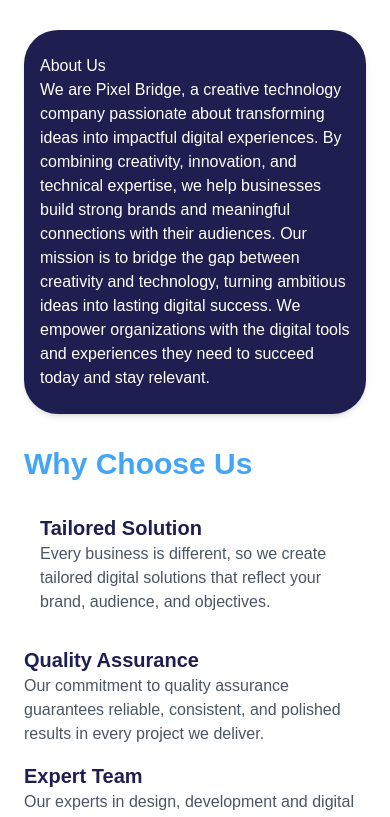
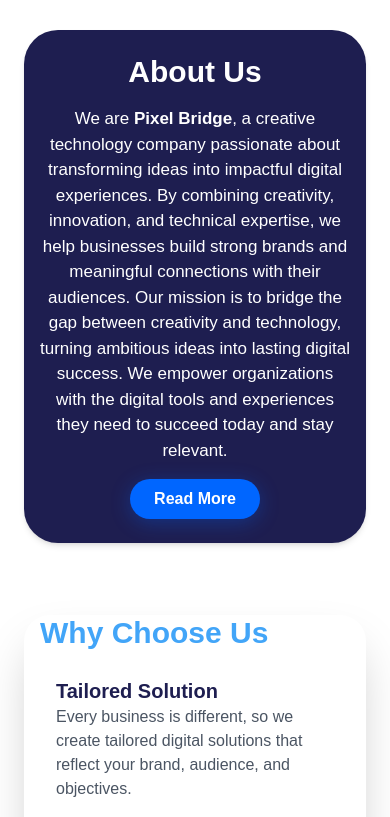
Before and after one commit to Pixel-Bridge-Team/Pixel-Bridge, a Next.js app in the folder pixel-bridge/: page / in a window 390 px wide. Shown: the part 1299-2116 px from the top of the page. Built offline with nearby package versions, Linux system fonts and the light colour scheme.

Commit message:
style: make about section responsive

```diff
--- a/pixel-bridge/src/app/page.tsx
+++ b/pixel-bridge/src/app/page.tsx
@@ -150,43 +150,62 @@
       <section
         className="flex
       flex-col
-      md:flex-row
       lg:flex-row
       items-center
+      lg:items-start
       justify-center
       py-12 px-6
-      md:px-12 gap-8"
+      md:px-12 gap-18 lg:gap-0"
       >
         {/*about image div*/}
-        <div className="relative w-full lg:w-[30%]">
+        <div className="relative w-full lg:w-[37%] flex flex-col items-center">
           <Image
             src="/about-image.png"
             alt="About Image"
             width={450}
             height={618}
-            className="rounded-[29px] border border-black"
+            className="rounded-[29px] border border-black w-full h-auto object-cover"
           />
         </div>
-        <div className="relative w-full lg:w-[25%] bg-[#1e1e50] text-white rounded-[34px] py-6 px-4 md:py-8 md:px-6 shadow-md">
-          <h1>About Us</h1>
-          <p>
-            We are <span>Pixel Bridge</span>, a creative technology company
-            passionate about transforming ideas into impactful digital
-            experiences. By combining creativity, innovation, and technical
-            expertise, we help businesses build strong brands and meaningful
-            connections with their audiences. Our mission is to bridge the gap
-            between creativity and technology, turning ambitious ideas into
-            lasting digital success. We empower organizations with the digital
-            tools and experiences they need to succeed today and stay relevant.
+        <div
+          className="relative
+         -mt-10 z-10 w-full lg:min-h-163
+          lg:w-[23%] bg-[#1e1e50] text-center
+           text-white rounded-[34px] items-center
+            py-6 px-4 md:py-8 md:px-6 shadow-md"
+        >
+          <h1 className="font-semibold text-3xl mb-4">About Us</h1>
+          <p className="font-medium text-[17px]">
+            We are <span className="font-bold">Pixel Bridge</span>, a creative
+            technology company passionate about transforming ideas into
+            impactful digital experiences. By combining creativity, innovation,
+            and technical expertise, we help businesses build strong brands and
+            meaningful connections with their audiences. Our mission is to
+            bridge the gap between creativity and technology, turning ambitious
+            ideas into lasting digital success. We empower organizations with
+            the digital tools and experiences they need to succeed today and
+            stay relevant.
           </p>
+          <button
+            className="bg-[#0066FF] text-white
+          py-2 px-6 rounded-full font-semibold
+           hover:bg-[#0052CC] transition-colors
+           mt-4"
+            style={{ boxShadow: "0px 4px 20px rgba(0, 102, 255, 0.3)" }}
+          >
+            Read More
+          </button>
         </div>
 
         {/*Why choose us div*/}
-        <div className="relative  w-full  lg:w-[45%] space-y-4">
+        <div
+          className="relative  w-full  rounded-[26px] lg:min-h-154
+            lg:w-[45%] space-y-4 lg:py-10 lg:px-4 px-4  shadow-2xl"
+        >
           <h2 className="text-[#42A5F8] font-semibold text-3xl">
             Why Choose Us
           </h2>
-          <div className="p-4">
+          <div className="px-4 py-2.5">
             <h3 className="text-[#1e1e50] font-bold text-xl">
               Tailored Solution
             </h3>
@@ -196,7 +215,7 @@
             </p>
           </div>
 
-          <div>
+          <div className="py-2.5 px-4">
             <h3 className="text-[#1e1e50] font-bold text-xl">
               Quality Assurance
             </h3>
@@ -206,7 +225,7 @@
             </p>
           </div>
 
-          <div>
+          <div className="px-4 py-2.5">
             <h3 className="text-[#1e1e50] font-bold text-xl">Expert Team</h3>
             <p className="text-[#4B5563] text-base font-regular">
               Our experts in design, development and digital innovation work
@@ -214,7 +233,7 @@
             </p>
           </div>
 
-          <div>
+          <div className="px-4 py-2.5">
             <h3 className="text-[#1e1e50] font-bold text-xl">
               Timely Delivery
             </h3>
```
